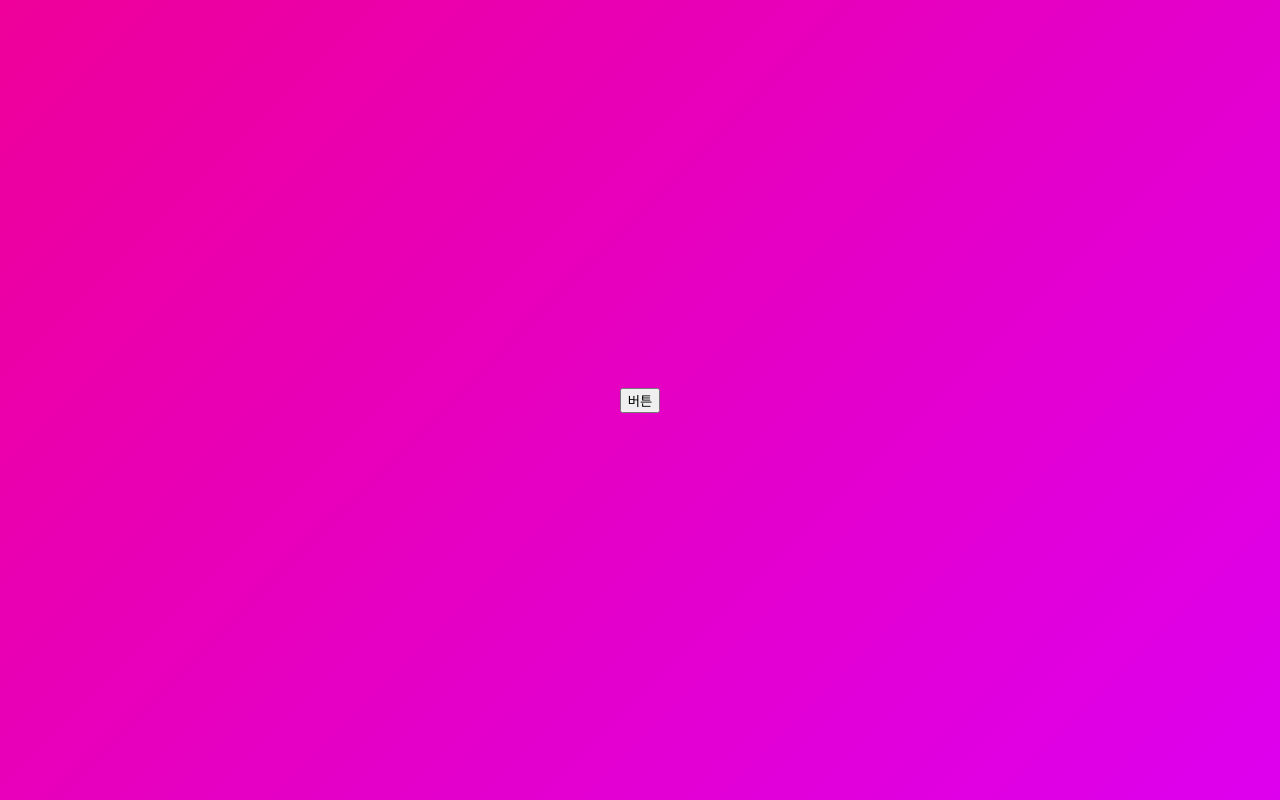
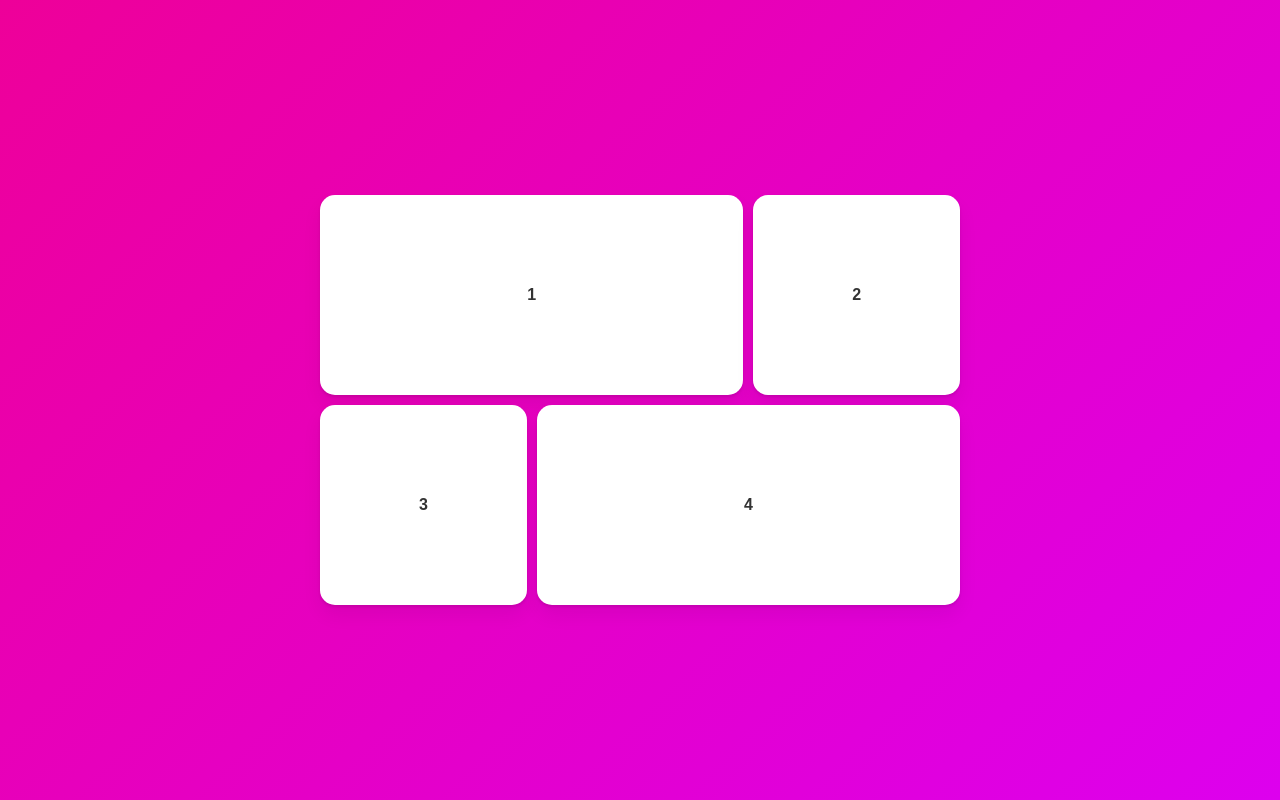
Before and after one commit to Cottonwood-moa/Framer-Motion, a React (Create React App) app: page / in a window 1280 px wide. Built offline with nearby package versions, Linux system fonts and the light colour scheme.

Commit message:
no message

```diff
--- a/src/App.tsx
+++ b/src/App.tsx
@@ -15,9 +15,17 @@
     position: absolute;
   }
 `;
-
+const Grid = styled.div`
+  display: grid;
+  grid-template-columns: repeat(3, 1fr);
+  width: 50vw;
+  gap: 10px;
+  div:first-child,
+  div:last-child {
+    grid-column: span 2;
+  }
+`;
 const Box = styled(motion.div)`
-  width: 200px;
   height: 200px;
   border-radius: 15px;
   background-color: white;
@@ -27,38 +35,42 @@
   align-items: center;
   font-weight: bold;
 `;
-const boxVariants = {
-  start: {
-    scale: 0,
-    opacity: 0,
-    rotate: 0,
-  },
-  end: {
-    scale: 1,
-    opacity: 1,
-    rotate: 360,
-  },
-  hide: {
-    scale: 0,
-    opacity: 0,
-  },
-};
+const Overlay = styled(motion.div)`
+  width: 100%;
+  height: 100%;
+  position: absolute;
+  display: flex;
+  justify-content: center;
+  align-items: center;
+`;
+
 function App() {
-  const [isToggled, setIsToggled] = useState(false);
+  const [id, setId] = useState<null | string>(null);
   return (
     <Wrapper>
+      <Grid>
+        {["1", "2", "3", "4"].map((n) => {
+          return (
+            <Box onClick={() => setId(n)} key={n} layoutId={n + ""}>
+              {n}
+            </Box>
+          );
+        })}
+      </Grid>
       <AnimatePresence>
-        {isToggled ? (
-          <Box
-            drag
-            variants={boxVariants}
-            initial={`start`}
-            animate={`end`}
-            exit={`hide`}
-          />
+        {id ? (
+          <Overlay
+            onClick={() => setId((prev) => null)}
+            initial={{ backgroundColor: `rgba(0, 0, 0, 0)` }}
+            animate={{ backgroundColor: `rgba(0, 0, 0, 0.5)` }}
+            exit={{ backgroundColor: `rgba(0, 0, 0, 0)` }}
+          >
+            <Box layoutId={id} style={{ width: 400, height: 200 }}>
+              {id}
+            </Box>
+          </Overlay>
         ) : null}
       </AnimatePresence>
-      <button onClick={() => setIsToggled((prev) => !prev)}>버튼</button>
     </Wrapper>
   );
 }
```
